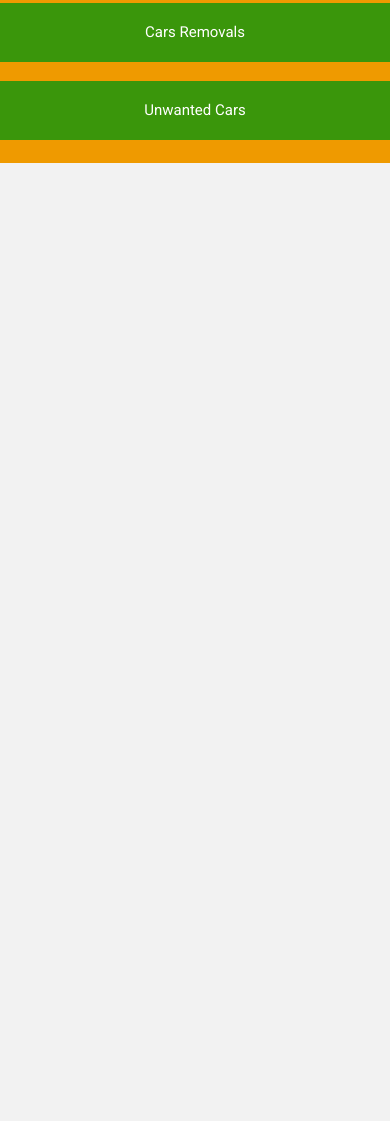
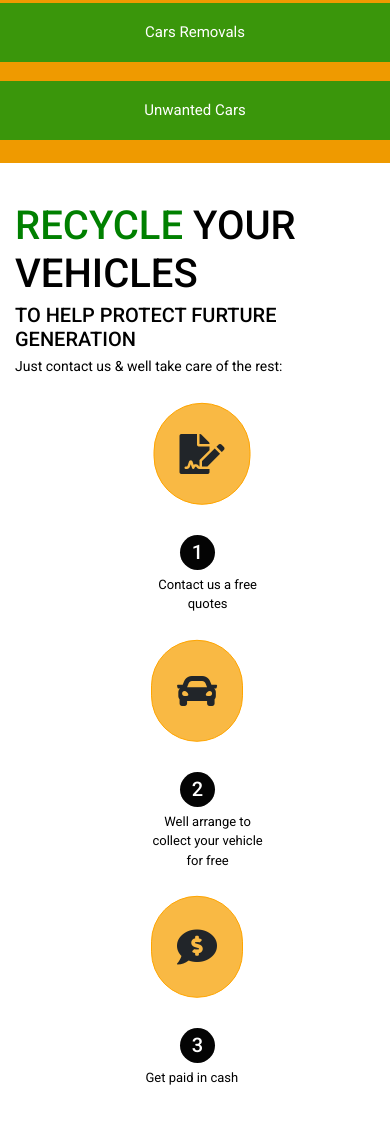
Before and after one commit to muhammadidreesshaikh/Ture-blue, a plain HTML site: page index.html in a window 390 px wide. Shown: the part 1679-2800 px from the top of the page. Before the commit the page ends 1842 px from the top, so only its background shows below. Drawn offline with Linux system fonts and the light colour scheme.

Commit message:
vehicles section done without responsive

```diff
--- a/css/style.css
+++ b/css/style.css
@@ -346,12 +346,13 @@ a{
 
 .trust .side
 {
-    width: 100%;
+    width: 120%;
     height: 100%;
     position: absolute;
     background-position: center;
     background-size: cover;
     background-repeat: no-repeat;
+    right: 20%;
 }
 
 .trust h1
@@ -494,6 +495,101 @@ a{
     background-color: white;
     overflow: hidden;
 }
+
+.vehicles
+{
+    padding: 5% 0;
+    background-color: white;
+}
+
+.vehicles h1
+{
+    font-size: 40px;
+    margin-bottom: 0;
+    color: black;
+}
+
+.vehicles h1 span
+{
+    color: green;
+}
+
+.vehicles h6
+{
+    color: black;
+    font-weight: 700;
+    margin-bottom: 0;
+    padding-top: 5px;
+}
+
+.vehicles p
+{
+    padding-top: 5px;
+    color: black;
+    font-size: 14px;
+    margin-bottom: 0;
+}
+
+.vehicles .icon2
+{
+    padding-top: 35%;
+}
+
+.vehicles .icon2 i
+{
+    font-size: 40px;
+    border: 1px solid orange;
+    border-radius: 50px;
+    padding: 30px 25px 30px 25px;
+    transform: translate(50%, -10%);
+    background-color: #f9b944;
+}
+
+.vehicles .icon2 i:hover
+{
+    background-color: #008e21;
+    transition: 0.5s;
+    opacity: 0.5s;
+}
+
+.vehicles .type2
+{
+
+}
+
+.vehicles .type2 h6
+{
+    height: 35px;
+    width: 35px;
+    background-color: #040404;
+    border-radius: 50%;
+    transform: translate(75px, 20px);
+    text-align: center;
+    font-size: 20px;
+    color: white;
+}
+
+.vehicles .type2 p
+{
+    text-align: center;
+    padding: 25px 15% 0 15%;
+    font-size: 13px;
+    margin-bottom: 0;
+    color: black;
+}
+
+.vehicles .right
+{
+    width: 140%;
+    height: 137%;
+    position: absolute;
+    left: 20%;
+    top: -19%;
+    background-size: cover;
+    background-position: center;
+    background-repeat: no-repeat;
+}
+
 
 
 
@@ -737,6 +833,35 @@ a{
         list-style: none;
     }
 
+    .vehicles
+    {
+        padding: 10% 0;
+    }
+
+    .vehicles h6
+    {
+        font-weight: 500;
+        font-size: 20px;
+    }
+
+    .vehicles .icon2
+    {
+        padding-top: 10%;
+        padding-left: 25%;
+    }
+
+    .vehicles .type2 p
+    {
+        text-align: center;
+        padding: 25px 39% 0 15%;
+        float: left;
+    }
+
+    .vehicles .right
+    {
+        display: none;
+    }
+
 
 
 
--- a/index.html
+++ b/index.html
@@ -264,6 +264,76 @@
         </div>
     </section>
 
+    <section>
+
+        <div class="vehicles">
+            <div class="container">
+                <div class="row">
+
+                    <div class="col-sm-7 col-md-7 col-lg-7">
+                        <h1> <span>RECYCLE</span> YOUR VEHICLES</h1>
+                        <h6>TO HELP PROTECT FURTURE GENERATION</h6>
+                        <p>Just contact us & well take care of the rest:</p>
+
+                        <div class="row">
+                            <div class="col-sm-4 col-md-4 col-lg-4">
+                                <div class="icons">
+                                    <div class="icon2">
+                                        <i class="fas fa-file-signature"></i>
+
+                                        <div class="type2">
+                                            <h6>1</h6>
+                                            <p>Contact us a free quotes</p>
+                                        </div>
+
+                                    </div>
+                                </div>
+                            </div>
+
+                            <div class="col-sm-4 col-md-4 col-lg-4">
+                                <div class="icons">
+                                    <div class="icon2">
+                                        <i class="fas fa-car"></i>
+
+                                        <div class="type2">
+                                            <h6>2</h6>
+                                            <p>Well arrange to collect your vehicle for free</p>
+                                        </div>
+
+                                    </div>
+                                </div>
+                            </div>
+
+                            <div class="col-sm-4 col-md-4 col-lg-4">
+                                <div class="icons">
+                                    <div class="icon2">
+                                        <i class="fas fa-comment-dollar"></i>
+
+                                        <div class="type2">
+                                            <h6>3</h6>
+                                            <p>Get paid in cash</p>
+                                        </div>
+
+                                    </div>
+                                </div>
+                            </div>
+                        </div>
+                    </div>
+
+                    <div class="col-sm-3 col-md-3 col-lg-3">
+                        <div class="right" style="background-image: url(img/v2.png)">
+
+                        </div>
+                    </div>
+
+                    <div class="col-sm-2 col-md-2 col-lg-2"></div>
+
+                </div>
+            </div>
+        </div>
+
+    </section>
+
 
 
 
```
Also changed, not shown: img/v1.png (renamed from img/Untitled-7.png), img/v2.png (added).
